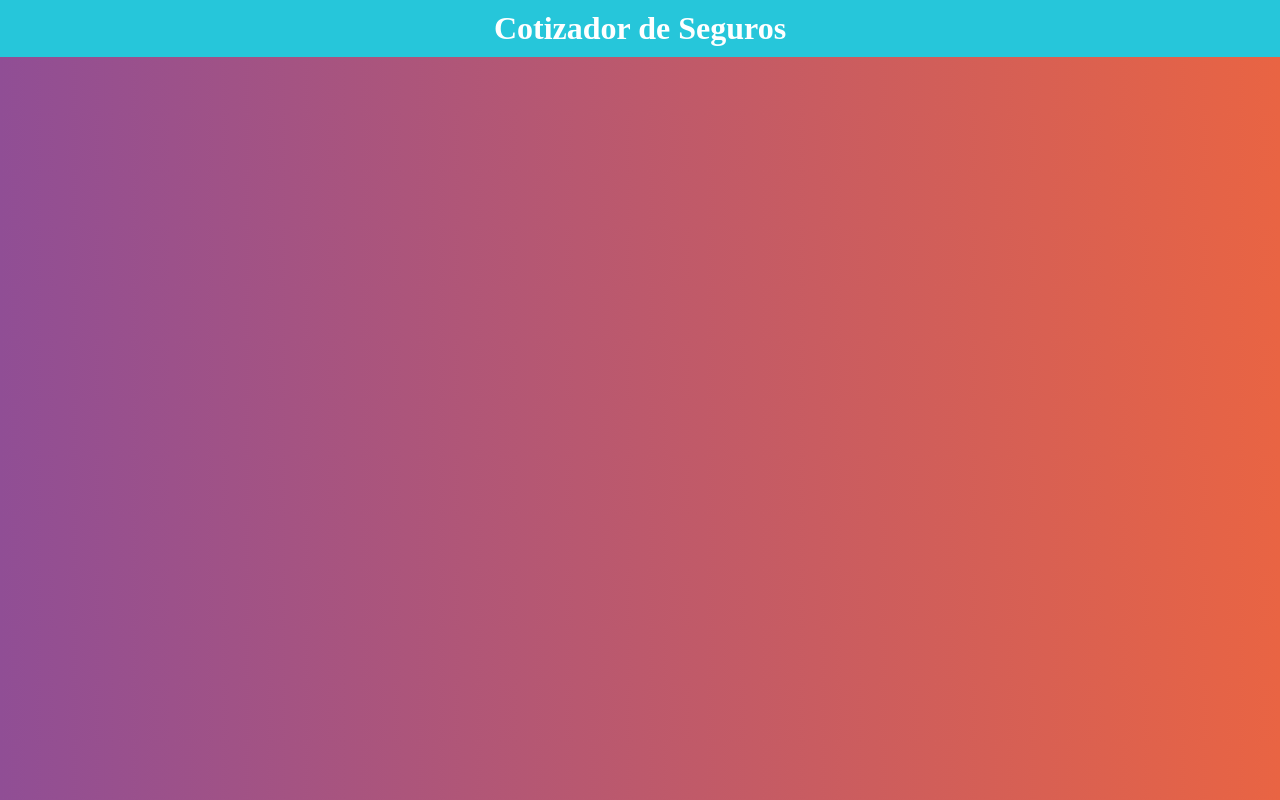
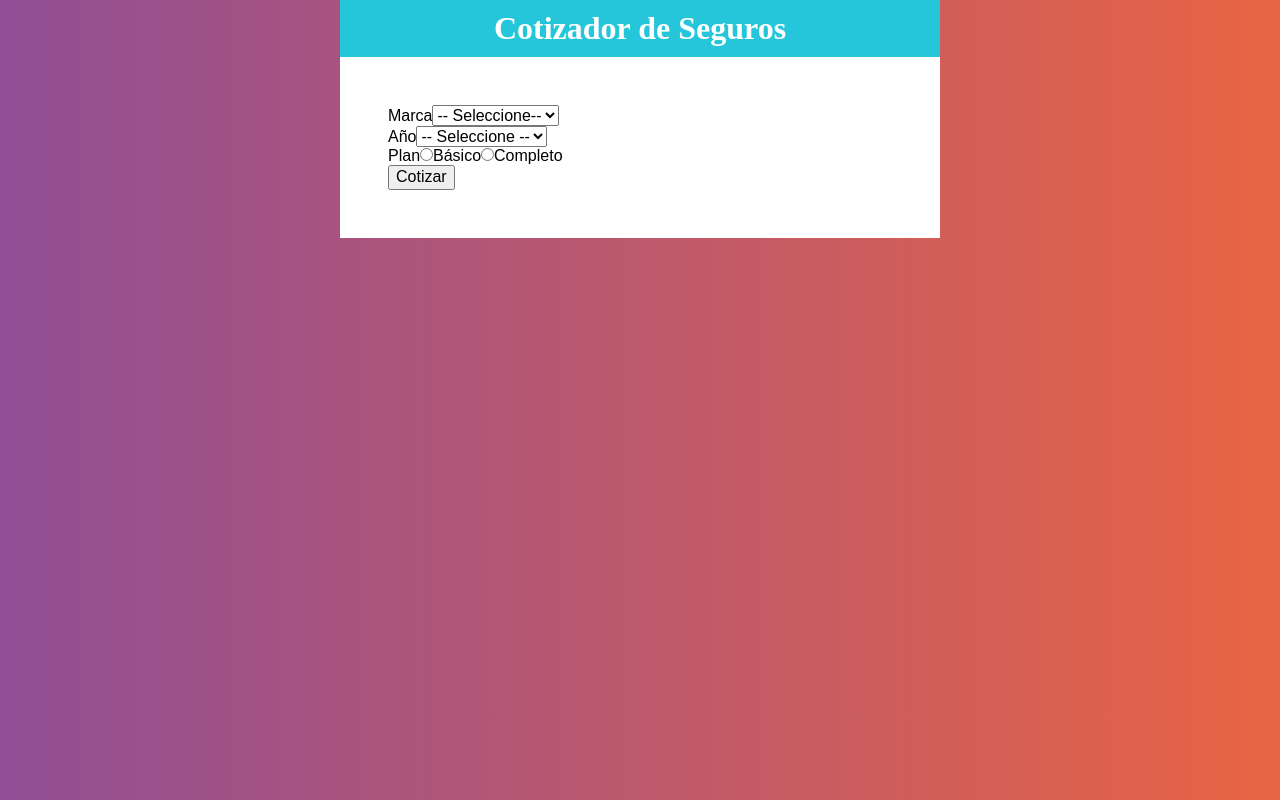
Before and after one commit to Sergio2409/-insurance_quote, a React (Create React App) app: page / in a window 1280 px wide. Built offline with nearby package versions, Linux system fonts and the light colour scheme.

Commit message:
Create Formulario component

```diff
--- a/src/App.js
+++ b/src/App.js
@@ -1,11 +1,31 @@
 import React from 'react';
-import Header from './components/header'
+import Header from './components/header';
+import styled from '@emotion/styled';
+import Formulario from './components/formulario';
+
+const Contenedor = styled.div`
+  max-width: 600px;
+  margin: 0 auto;
+`;
+
+const ContenedorFormulario = styled.div`
+  background-color: #ffffff;
+  padding:3rem;
+`;
+
 
 function App() {
   return (
-    <Header
-      titulo="Cotizador de Seguros"
-    />
+    <Contenedor>
+      <Header
+        titulo="Cotizador de Seguros"
+      />
+
+      <ContenedorFormulario>
+          <Formulario />
+      </ContenedorFormulario>
+
+    </Contenedor>
   );
 }
 
--- /dev/null
+++ b/src/components/formulario.js
@@ -0,0 +1,42 @@
+import React from 'react';
+
+
+const Formulario = () => {
+    return (
+        <form>
+            <div>
+                <label>Marca</label>
+                <select>
+                    <option value="">-- Seleccione--</option>
+                    <option value="americano">Americano</option>
+                    <option value="europeo">Europeo</option>
+                    <option value="asiatico">Asiático</option>
+                </select>
+            </div>
+            <div>
+                <label>Año</label>
+                <select>
+                <option value="">-- Seleccione --</option>
+                <option value="2021">2021</option>
+                <option value="2020">2020</option>
+                <option value="2019">2019</option>
+                <option value="2018">2018</option>
+                <option value="2017">2017</option>
+                <option value="2016">2016</option>
+                <option value="2015">2015</option>
+                <option value="2014">2014</option>
+                <option value="2013">2013</option>
+                <option value="2012">2012</option>
+                </select>
+            </div>
+            <div>
+                <label>Plan</label>
+                <input type="radio" name="plan" value="basico"/>Básico
+                <input type="radio" name="plan" value="completo"/>Completo
+            </div>
+            <button type="button">Cotizar</button>
+        </form>
+     );
+}
+
+export default Formulario;
```
